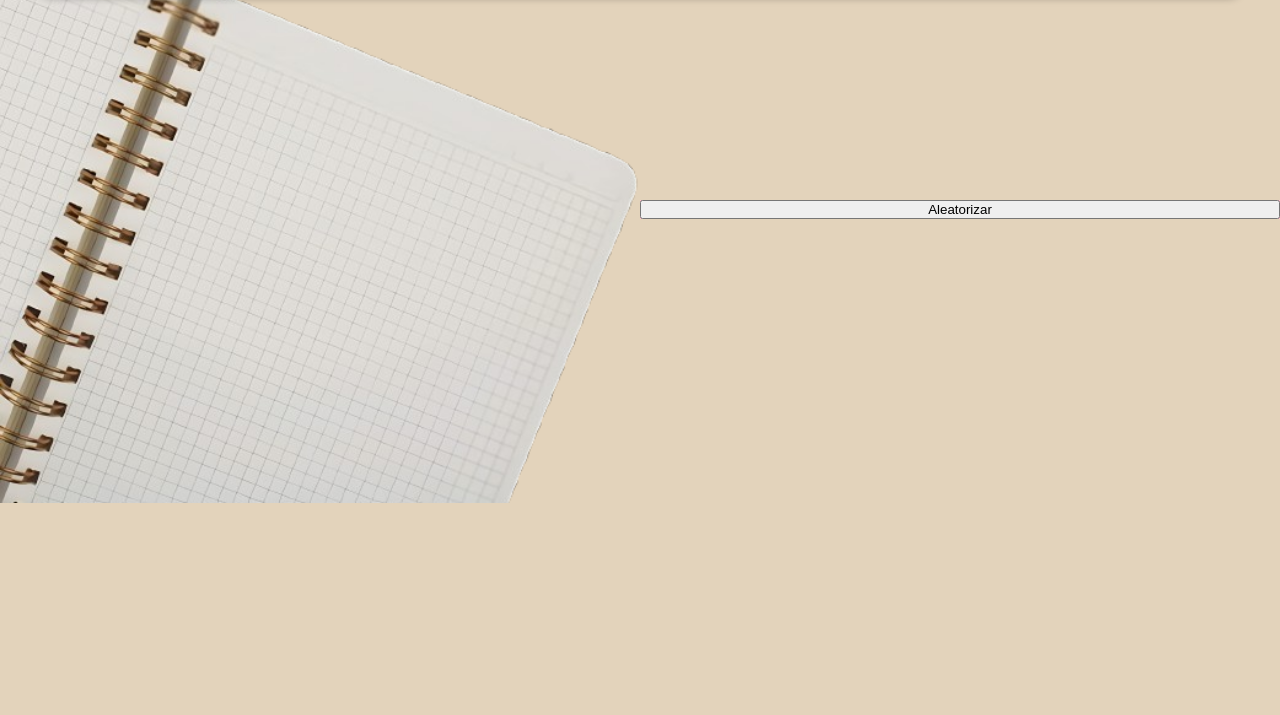
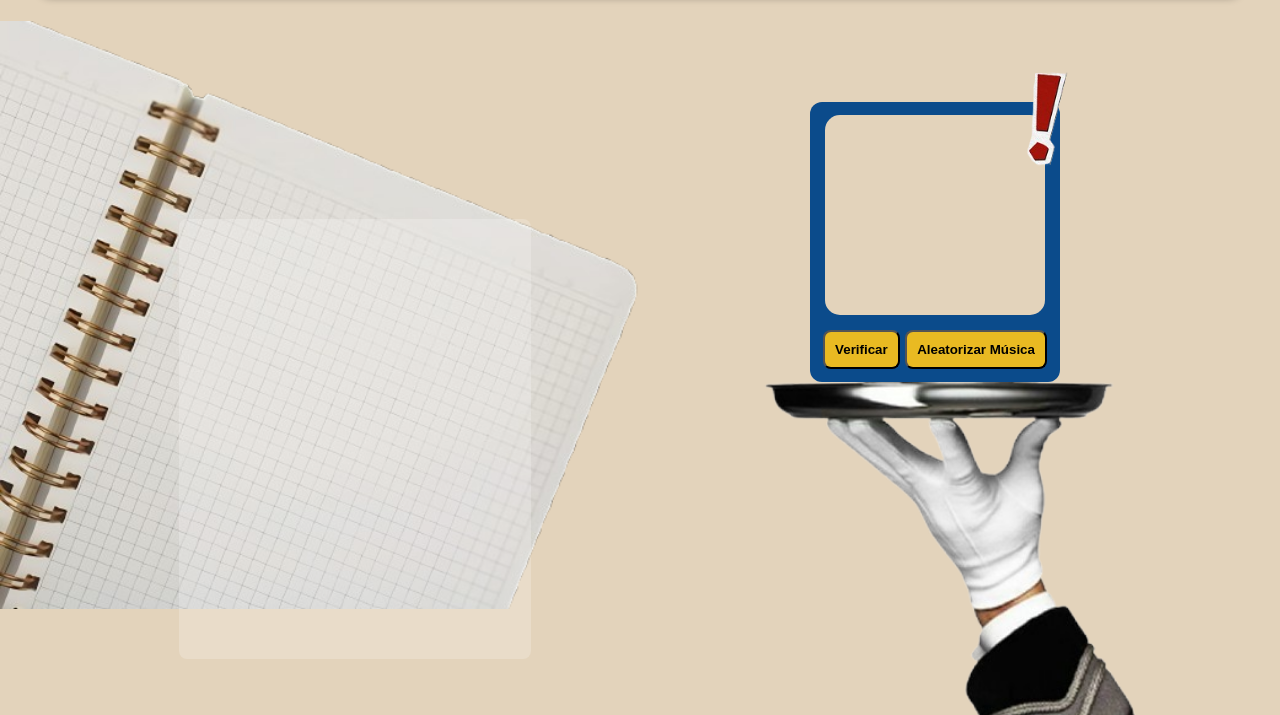
Before and after one commit to LeticiaPinheirooo/PegadaNacional_PII, a website: page public/jogoCompleteLetra.html in a window 1280 px wide. Shown: the part 85-800 px from the top of the page. Drawn offline with Linux system fonts and the light colour scheme; a web font is replaced by a local one.

Commit message:
telaJogo_layoutFinal

```diff
--- a/public/css/jogo.css
+++ b/public/css/jogo.css
@@ -1,50 +1,129 @@
+@import url('https://fonts.cdnfonts.com/css/bosil-unique'); /*fonte do corpo*/
+
 *{
     margin: 0;
     padding: 0;
+    box-sizing: border-box;
 }
 
 body {
-    margin: 0;
-    padding: 0;
     background-color: #e3d3bb;
     width: 100vw;
     height: 100vh;
     overflow: hidden;
 }
 
-#jogo-complete{
+#jogo-complete {
     display: flex;
-    align-content: center;
-    align-items: center;
-    overflow: hidden;
-    flex-direction: row;
+    height: 100vh;
 }
 
+/* parte do jogo *******************************************/
 .jogo-esquerda {
+    flex: 1;
+    position: relative;
     display: flex;
-    flex: 1;
-    background-color: #e3d3bb;
-    flex-direction: column;
     justify-content: center;
-    width: 40%;
+    align-items: center;
+}
+
+.jogo-esquerda img{
+    width: 100%;
+    margin-bottom: 0;
     height: auto;
 }
 
-.jogo-esquerda img{
-    background-size: cover;
-    height: auto;
-    width: 100%;
+/* jogo em cida da img */
+.container-jogo {
+    position: absolute;
+    width: 55%;
+    height: 55%;
+    top: 38%;
+    left: 28%;
+    background: rgba(255, 255, 255, 0.2);
+    border-radius: 8px;
+    padding: 15px;
+
+
 }
 
-.botoes-direita{
+/*  lado do botao do garcom */
+.lado-direito {
+    flex: 1;
     display: flex;
-    flex: 1; /*se nao quebra tudo*/
-    background-image: url(../assets/img/garcom-do-som.png);
-    background-color: pink;
     flex-direction: column;
+    align-items: center;
+    justify-content: space-between;
+    background-color: transparent;
+}
+
+.topo-direito {
+    width: 100%;
+    height: 70%;
+    display: flex;
     justify-content: center;
-    justify-items: center;
-    background-size: cover;
-    height: auto;
+    align-items: end;
+}
+
+.container-azul {
+    position: relative;
+    width: 250px;
+    height: 280px;
+    background-color: #0B4B8B;
+    margin-left: -50px;
+    border-radius: 12px;
+    padding: 10px;
+    display: flex;
+    justify-content: center;
+    align-items: center;
+    flex-direction: column;
+}
+
+.base-direita {
     width: 100%;
+    height: 50%;
+    display: flex;
+    justify-content: center;
+    align-items: flex-end;
 }
+
+.garcom-img {
+    height: 100%;
+    width: auto;
+    object-fit: contain;
+}
+
+
+.caixa-discos{
+    height: 200px;
+    width: 220px;
+    background-color: #e3d3bb;
+    border-radius: 15px;
+    padding: 5px;
+    margin-bottom: 15px;
+}
+
+.caixa-botoes .botoes{
+    border-radius: 8px;
+    justify-content: center;
+    padding: 10px;
+    background-color: #e9ba22;
+    font-weight: bold;
+    font-family: 'bosil unique Regular', sans-serif;
+}
+
+.botoes:hover{
+    background-color: #d3a920;
+    cursor: pointer;
+
+}
+
+.exclamacao {
+    position: absolute;
+    top: -85px;
+    right: -80px;
+    width: 190px;
+    height: 70%;
+    z-index: 10;
+
+}
--- a/public/jogoCompleteLetra.html
+++ b/public/jogoCompleteLetra.html
@@ -1,5 +1,6 @@
 <!DOCTYPE html>
 <html lang="en">
+
 <head>
   <meta charset="UTF-8">
   <meta name="viewport" content="width=device-width, initial-scale=1.0">
@@ -8,6 +9,7 @@
   <link rel="stylesheet" href="css/jogo.css">
   <icon></icon>
 </head>
+
 <body>
   <header class="navbar">
     <div class="navbar-content">
@@ -35,31 +37,41 @@
     </div>
   </header>
 
-
-  <!--parte que vai o jogo msm-->
-
   <section id="jogo-complete">
     <div class="jogo-esquerda">
       <img src="assets/img/caderno-jogo-removebg-preview.png" alt="Caderno-jogo">
 
-      <div class="container-jogo" sytle="border: 1px solid black; width: 200px; height: 300px; index-z: 2;">
-
+      <div class="container-jogo">
+        <!-- aqui tem q ser dinamico tb -->
+      </div>
     </div>
 
+    <div class="lado-direito">
+      <div class="topo-direito">
+
+
+
+        <div class="container-azul">
+           <img class="exclamacao" src="assets/img/exclamacao.png" alt="!">
+
+          <div class="caixa-discos">
+            <img src="" alt=""> <!--isso tem q ser dinamico p mudar de acordo com a musica que tocar-->
+          </div>
+          <div class="caixa-botoes">
+            <button class="botoes"onclick="verificar()">Verificar</button>
+            <button class="botoes" onclick="aleatorizar()">Aleatorizar Música</button>
+          </div>
+        </div>
       </div>
 
+      <div class="base-direita">
+        <img src="assets/img/garcom-do-som-cortado.png" alt="Garçom" class="garcom-img">
+      </div>
+    </div>
 
-  <div class="botoes-direita">
-        <!--fazer uma funcao para que ele aleatorize as coisas-->
-        <div class="musica-aleat-img">
-            <!--vai aparecer na mao do carinha la-->
-
-        </div>
-        <button onclick="aleatorizar()">Aleatorizar</button>
+  </section>
 
 
-  </div>
-    </section>
+</body>
 
-</body>
 </html>
```
Also changed, not shown: public/assets/img/exclamacao.png (added), public/assets/img/garcom-do-som-cortado.png (added), 1 other file. Lines whose indentation alone changed are shown as unchanged.
